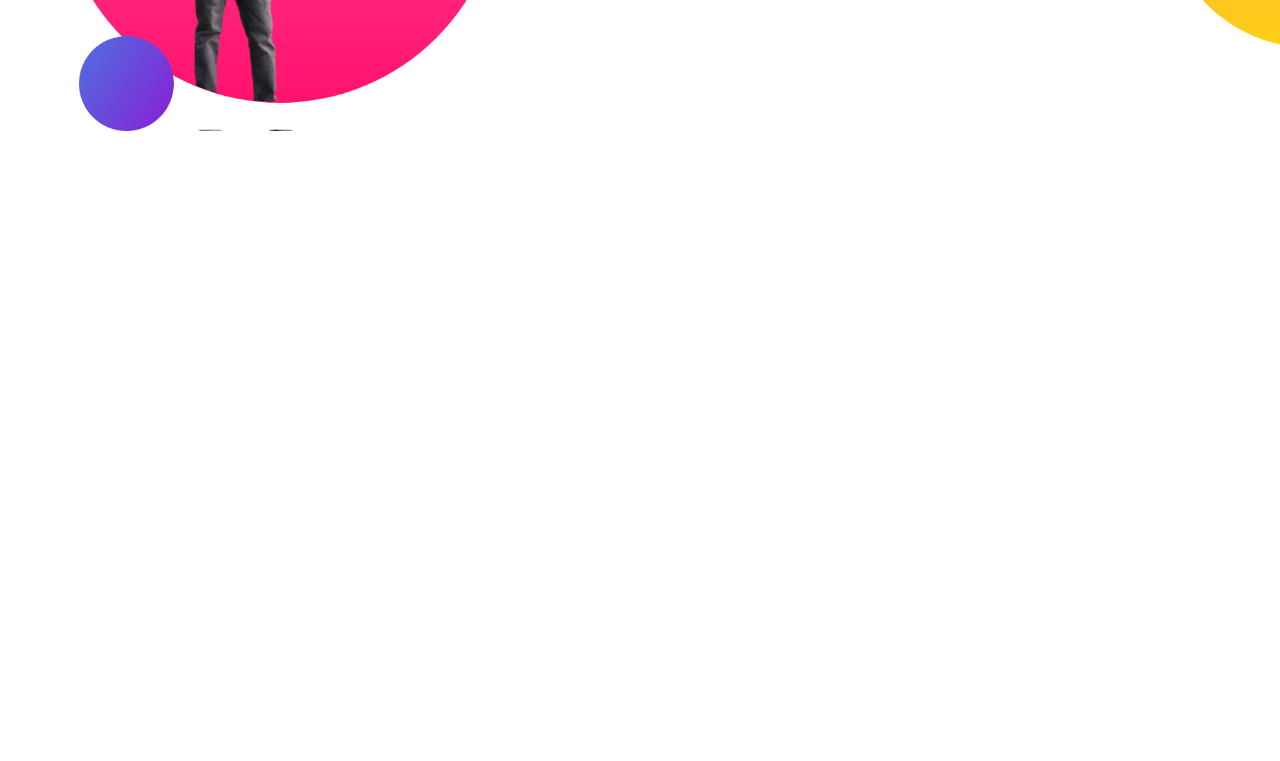
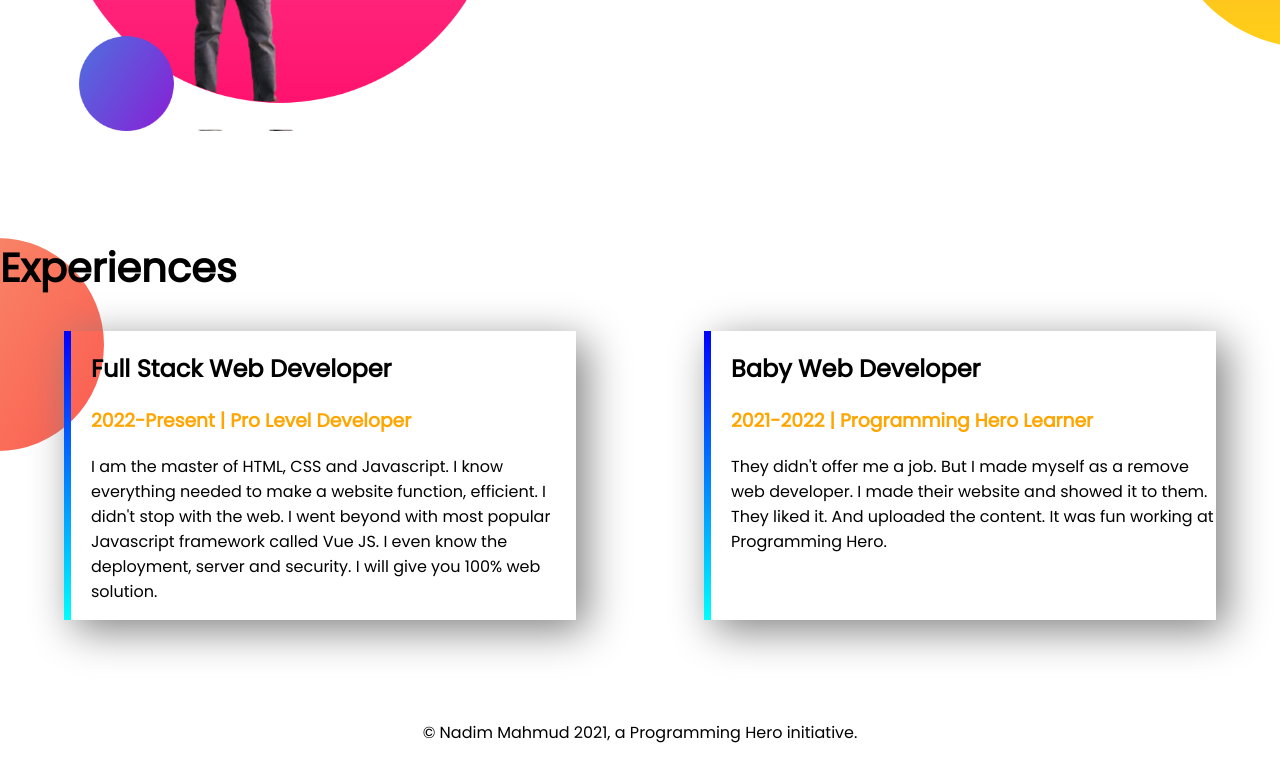
Before and after one commit to NadimMahmud17/developer-prtfolio, a plain HTML site: page index.html in a window 1280 px wide. Shown: the part 936-1697 px from the top of the page. Before the commit the page ends 1174 px from the top, so only its background shows below. Drawn offline with Linux system fonts and the light colour scheme.

Commit message:
footer add

```diff
--- a/index.html
+++ b/index.html
@@ -12,7 +12,7 @@
     <link rel="stylesheet" href="style.css">
 </head>
 <body>
-    <section class="top-banner">
+    <section class="top-banner flexibale-conainer">
         <div class="half-width">
             <h1>Welcome To</h1>
 
@@ -30,7 +30,7 @@
         </div>
     </section>
 
-    <section class="dream-big">
+    <section class="dream-big flexibale-conainer">
         <div class="half-width">
             <img src="images/nadim-pic2.png" alt="">
         </div>
@@ -46,6 +46,34 @@
     </section>
 
 
+    <section class="experience-area">
+        <h1>Experiences</h1>
+
+        <div class="flexibale-conainer">
+            <div id="web" class="experience-item">
+                <h2>Full Stack Web Developer</h2>
+                <h3 class="organg-color">2022-Present | Pro Level Developer</h3>
+                <p>I am the master of HTML, CSS and Javascript. I know everything needed to make a website function, efficient. I didn't stop with the web. I went beyond with most popular Javascript framework called Vue JS. I even know the deployment, server and security. I will give you 100% web solution.</p>
+            </div>
+
+            <div id="web" class="experience-item">
+                <h2>Baby Web Developer</h2>
+                <h3 class="organg-color">2021-2022 | Programming Hero Learner</h3>
+                <p>They didn't offer me a job. But I made myself as a remove web developer. I made their website and showed it to them. They liked it. And uploaded the content. It was fun working at Programming Hero.</p>
+            </div>
+        </div>
+
+
+
+
+
+
+
+
+    </section>
+
+    <footer><p>© Nadim Mahmud 2021, a Programming Hero initiative.</p></footer>
+
 
 </body>
 </html>
--- a/style.css
+++ b/style.css
@@ -5,13 +5,14 @@ body{
 
 h1{
     font-size: 50px;
+    font-size: 40px;
 }
 
 .organg-color{
     color: orange;
 }
 
-section{
+.flexibale-conainer{
     display: flex;
     margin-bottom: 100px;
 }
@@ -41,3 +42,40 @@ section{
     background-repeat: no-repeat;
     background-position: right;
 }
+
+.defarens{
+    display: flex;
+    margin-bottom: 100px;
+}
+.experience-area{
+    background-image: url(images/exp-bg.png);
+
+    background-repeat: no-repeat;
+}
+
+
+
+.experience-item{
+    width: 40%;
+    margin-left: 5%;
+    margin-right: 5%;
+    padding-left: 20px;
+
+    box-shadow: 10px 10px 40px gray;
+
+}
+#web{
+    border-left: 7px solid;
+    border-image: linear-gradient(blue,cyan);
+    border-image-slice: 1;
+}
+#fuls{
+    border-left: 7px solid;
+    border-image: linear-gradient(blue,cyan);
+    border-image-slice: 1;
+
+}
+
+footer p {
+    text-align: center;
+}
```
